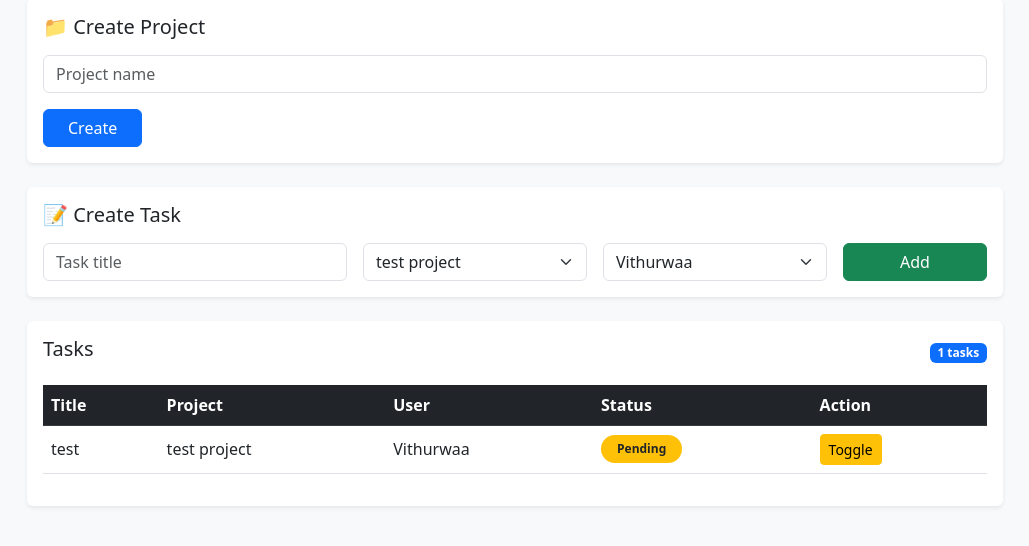
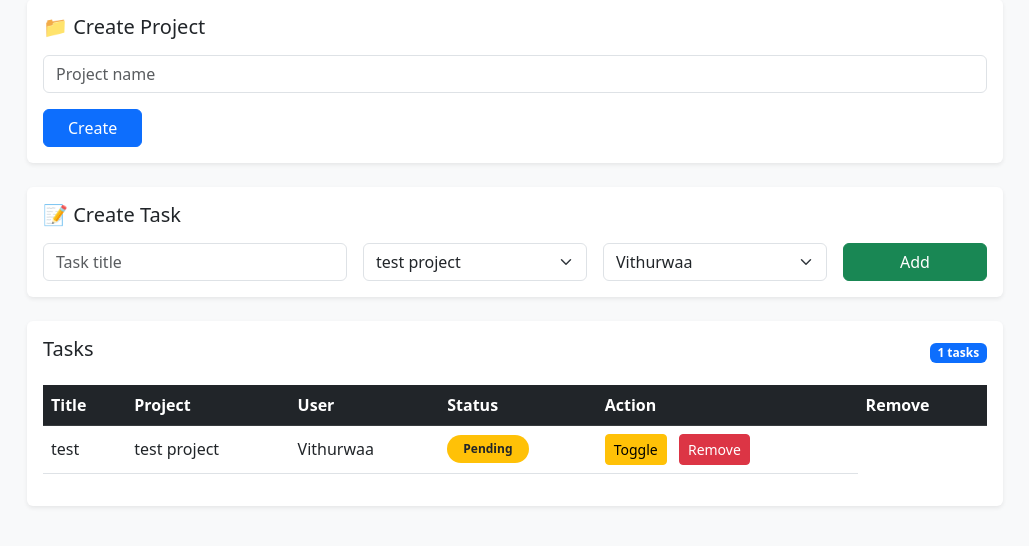
Before and after one commit to Vithurwaa/team-task-manager, a Flask app: page /dashboard in a window 1280 px wide. Shown: the part 190-736 px from the top of the page, without its empty margins (125-1154 px from the left). Run offline with Flask 3, Linux system fonts and the light colour scheme; a user stored in the database is signed in; data comes from the database, SQL or seed files in the repository.

```diff
--- a/app.py
+++ b/app.py
@@ -125,13 +125,17 @@ def create_task():
 def dashboard():
     if "user_id" not in session:
         return redirect("/login")
+
     conn = sqlite3.connect("database.db")
     conn.row_factory = sqlite3.Row
+
     projects = conn.execute("SELECT * FROM projects").fetchall()
     users = conn.execute("SELECT * FROM users").fetchall()
+
     if session.get("role") == "Admin":
         tasks = conn.execute("""
             SELECT tasks.id, tasks.title, tasks.status,
+                   tasks.project_id, tasks.assigned_to as user_id,
                    projects.name as project_name,
                    users.username
             FROM tasks
@@ -141,6 +145,7 @@ def dashboard():
     else:
         tasks = conn.execute("""
             SELECT tasks.id, tasks.title, tasks.status,
+                   tasks.project_id, tasks.assigned_to as user_id,
                    projects.name as project_name,
                    users.username
             FROM tasks
@@ -177,5 +182,23 @@ def update_task(id):
     conn.close()
 
     return redirect("/dashboard")
+
+@app.route("/remove_user/<int:user_id>/<int:project_id>")
+def remove_user(user_id, project_id):
+    if session.get("role") != "Admin":
+        return "Unauthorized"
+
+    conn = sqlite3.connect("database.db")
+
+    # Remove all tasks of that user in that project
+    conn.execute(
+        "DELETE FROM tasks WHERE assigned_to = ? AND project_id = ?",
+        (user_id, project_id)
+    )
+
+    conn.commit()
+    conn.close()
+
+    return redirect("/dashboard")
 if __name__ == "__main__":
     app.run(host="0.0.0.0", port=5000)
--- a/templates/dashboard.html
+++ b/templates/dashboard.html
@@ -95,6 +95,7 @@
                         <th>User</th>
                         <th>Status</th>
                         <th>Action</th>
+                        <th>Remove</th>
                     </tr>
                 </thead>
 
@@ -115,7 +116,13 @@
 
                         <td>
                             <a href="/update_task/{{t.id}}" class="btn btn-sm btn-warning">Toggle</a>
-                        </td>
+                             {% if role == "Admin" %}
+                             <a href="/remove_user/{{t.user_id}}/{{t.project_id}}"
+                             class="btn btn-sm btn-danger ms-2">
+       Remove
+    </a>
+    {% endif %}
+</td>
                     </tr>
                     {% endfor %}
                 </tbody>
```
